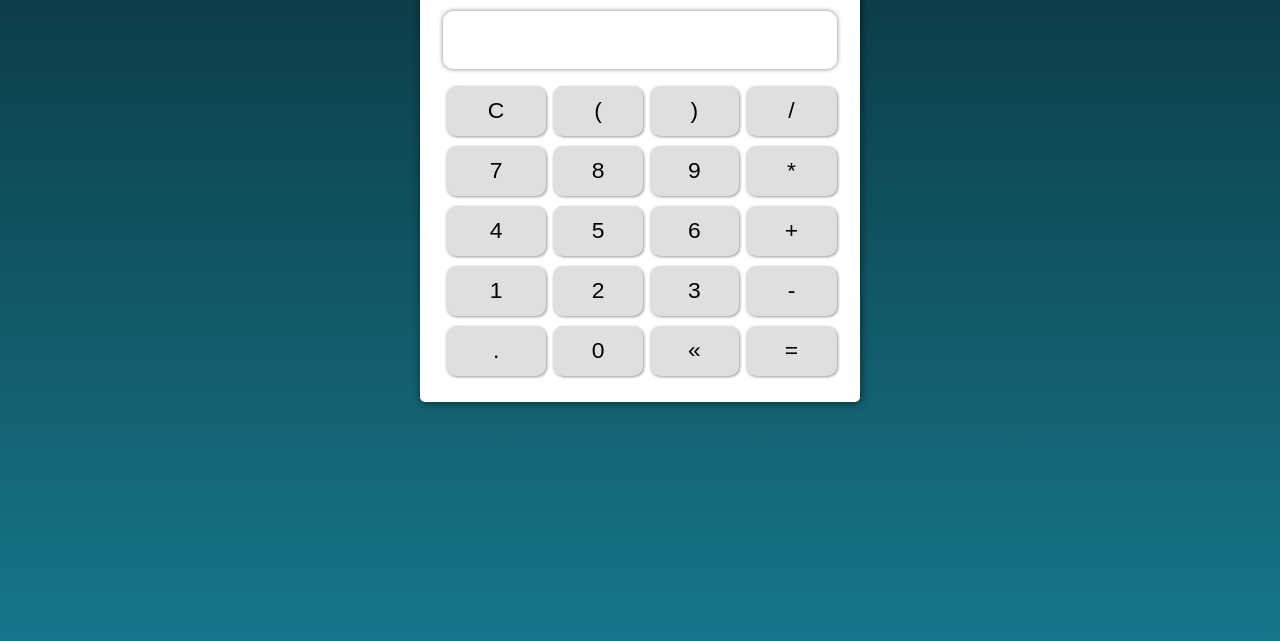
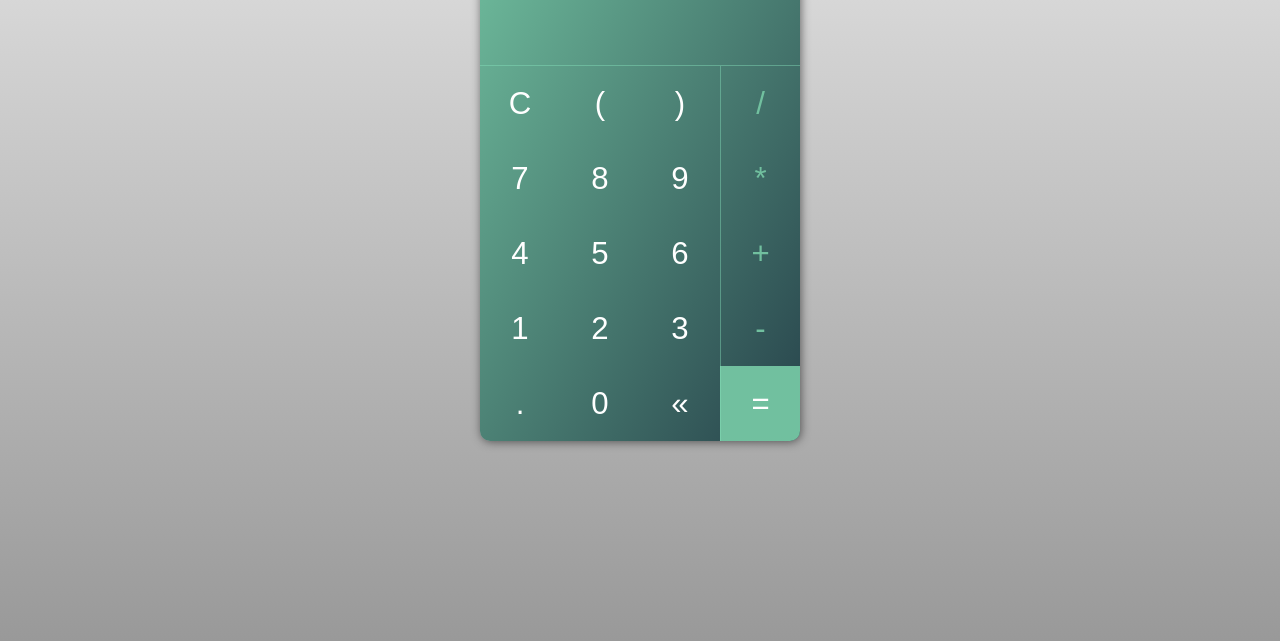
Before and after one commit to BrunoCastroM/Calculadora, a plain HTML site: page index.html in a window 1280 px wide. Shown: the part 159-800 px from the top of the page. Drawn offline with Linux system fonts and the light colour scheme.

Commit message:
Mudando o design do projeto

```diff
--- a/assets/css/style.css
+++ b/assets/css/style.css
@@ -1,66 +1,77 @@
-@import url('https://fonts.googleapis.com/css2?family=Open+Sans:wght@400;700&display=swap');
-
-:root {
-    --cor-primaria: rgb(17, 86, 102);
-    --cor-primaria-escura: rgb(9, 48, 56);
-}
+@import url('https://fonts.googleapis.com/css2?family=Roboto+Condensed&display=swap');
 
 * {
     box-sizing: border-box;
     outline: 0;
+    margin: 0;
+    padding: 0;
 }
 
 body {
-    margin: 0;
-    padding: 0;
-    background-image: linear-gradient(to top, rgb(23, 118, 139), rgb(9, 48, 56));
     height: 100vh;
-    font-family: Arial, Helvetica, sans-serif;
+    background-image: linear-gradient(to top, #999999, #e6e6e6);
+    font-family: 'Roboto Condensed', sans-serif;
     font-size: 1.3em;
     line-height: 1.5em;
 }
 
-h1 {
-    text-align: center;
-    color: var(--cor-primaria-escura);
+table {
+
+    border-collapse: collapse;
 }
 
 .container {
     position: relative;
     top: 8%;
-    max-width: 440px;
+    max-width: 320px;
     margin: 0px auto;
-    background: #fff;
-    padding: 20px;
-    border-radius: 5px;
+    background-image: linear-gradient(to bottom right, #71C09F, #27434B);
     box-shadow: 1px 1px 10px rgba(0, 0, 0, 0.521);
+    border-radius: 10px;
 }
 
+
+
 .display {
-    font-size: 2em;
+    font-size: 2.5em;
     width: 100%;
+    color: white;
+    background-color: transparent;
     text-align: right;
-    border-radius: 10px;
-    margin-bottom: 10px;
-    box-shadow: 0px 0px 5px rgba(0, 0, 0, 0.5);
+    padding: 50px 10px;
     border: none;
-    padding: 5px 10px;
+    border-bottom: 1px solid #86e3bc6c;
 }
 
 .btn {
-    width: 97%;
-    height: 50px;
-    margin: 3px;
-    font-size: 1.1em;
+    min-width: 80px;
+    min-height: 75px;
+    font-size: 1.5em;
     border: none;
-    background-color: #dfdfdf;
+    color: #fff;
+    background-color: transparent;
     cursor: pointer;
-    border-radius: 10px;
-    box-shadow: 1px 1px 3px rgba(0, 0, 0, 0.4);
 }
 
 .btn:hover {
-    background-color: #919191;
-    color: white;
-    box-shadow: 1px 1px 8px rgba(0, 0, 0, 0.4);
+    color: #cccecd;
 }
+
+.btn-color {
+    color: #71C09F;
+    border-left: 1px solid #86e3bc6c;
+}
+
+.btn-color:hover {
+    color: #fff;
+}
+
+.btn-equal {
+    color: #fff;
+    background-color: #71C09F;
+    border-bottom-right-radius: 10px;
+}
+
+.btn-equal:hover {
+    color: #cccecd;
+}
--- a/index.html
+++ b/index.html
@@ -11,9 +11,7 @@
 
 <body>
     <section class="container">
-        <h1>Calculadora</h1>
         <table class="calculadora">
-
             <tr>
                 <td colspan="4"><input type="text" class="display"></td>
             </tr>
@@ -22,35 +20,35 @@
                 <td><button class="btn btn-clear">C</button></td>
                 <td><button class="btn btn-num">(</button></td>
                 <td><button class="btn btn-num">)</button></td>
-                <td><button class="btn btn-num">/</button></td>
+                <td><button class="btn btn-num btn-color">/</button></td>
             </tr>
 
             <tr>
                 <td><button class="btn btn-num">7</button></td>
                 <td><button class="btn btn-num">8</button></td>
                 <td><button class="btn btn-num">9</button></td>
-                <td><button class="btn btn-num">*</button></td>
+                <td><button class="btn btn-num btn-color">*</button></td>
             </tr>
 
             <tr>
                 <td><button class="btn btn-num">4</button></td>
                 <td><button class="btn btn-num">5</button></td>
                 <td><button class="btn btn-num">6</button></td>
-                <td><button class="btn btn-num">+</button></td>
+                <td><button class="btn btn-num btn-color">+</button></td>
             </tr>
 
             <tr>
                 <td><button class="btn btn-num">1</button></td>
                 <td><button class="btn btn-num">2</button></td>
                 <td><button class="btn btn-num">3</button></td>
-                <td><button class="btn btn-num">-</button></td>
+                <td><button class="btn btn-num btn-color">-</button></td>
             </tr>
 
             <tr>
                 <td><button class="btn btn-num">.</button></td>
                 <td><button class="btn btn-num">0</button></td>
                 <td><button class="btn btn-del">&laquo</button></td>
-                <td><button class="btn btn-eq">=</button></td>
+                <td><button class="btn btn-eq btn-color btn-equal">=</button></td>
             </tr>
 
         </table>
```
